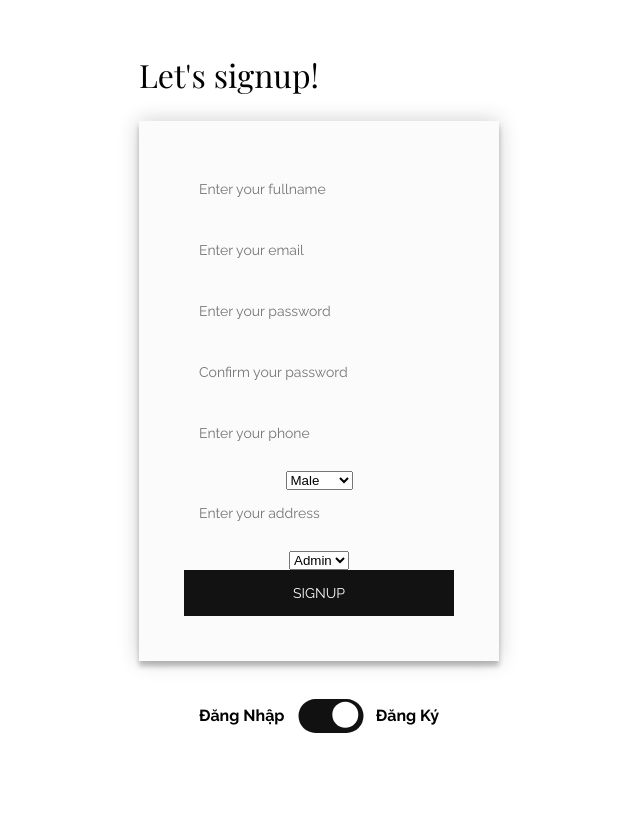
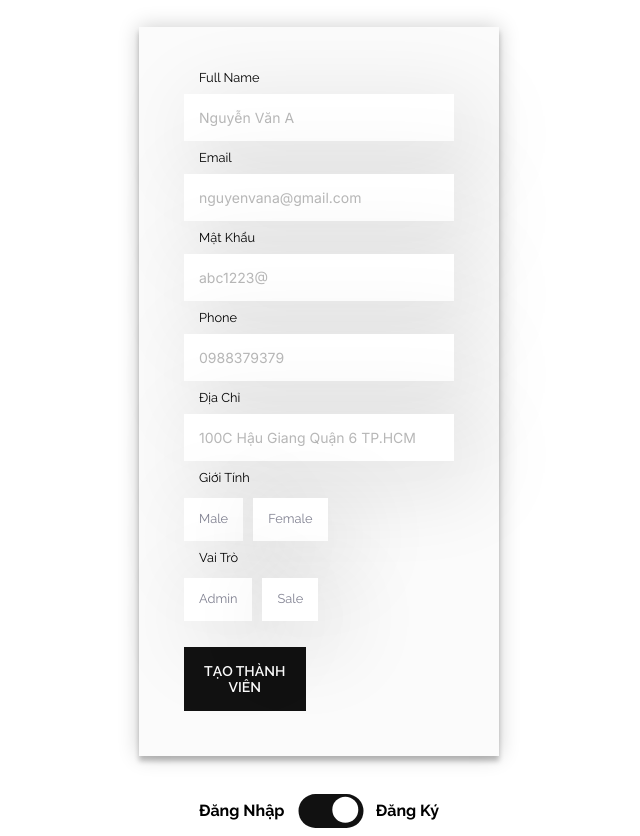
Before and after one commit to alexanderngia/trine-manager, a React (Create React App) app: page / in a window 1280 px wide. Both pictures are taken after a click on the label 652 px from the left and 582 px from the top of the page. Shown: the whole page, without its empty margins (321-961 px from the left). Before the commit the page ends 800 px from the top, so only its background shows below. Built offline with nearby package versions, Linux system fonts and the light colour scheme.

Commit message:
update register

```diff
--- a/src/components/views/auth/index.tsx
+++ b/src/components/views/auth/index.tsx
@@ -1,18 +1,21 @@
 import Login from "components/views/auth/login";
 import Register from "components/views/auth/register";
-import { useAppSelector } from "hooks/useRedux";
-import React, { useState } from "react";
+import { useAppDispatch, useAppSelector } from "hooks/useRedux";
+import React, { useState, useEffect } from "react";
 import { Navigate } from "react-router-dom";
+import { messageActions } from "redux/reducers/messageSlice";
 import styles from "./index.module.scss";
 
 interface AuthenticationProps {}
 
 const Authentication: React.FC<AuthenticationProps> = (props) => {
-  const [signin, setSingin] = useState(true);
+  const [signin, setSignin] = useState(false);
   const { user } = useAppSelector((state) => state.auth);
-
-  const toggle = () => {
-    setSingin(!signin);
+  const { message } = useAppSelector((state) => state.message);
+  const dispatch = useAppDispatch();
+  const toggle = (e: any) => {
+    setSignin(!signin);
+    dispatch(messageActions.clearMessage());
   };
 
   if (user) {
@@ -24,7 +27,7 @@ const Authentication: React.FC<AuthenticationProps> = (props) => {
 
   return (
     <div className={styles["root"]}>
-      {signin ? <Login /> : <Register />}
+      {signin ? <Register /> : <Login />}
 
       <div className={styles["toggle"]}>
         <p>Đăng Nhập</p>
@@ -34,6 +37,7 @@ const Authentication: React.FC<AuthenticationProps> = (props) => {
             className={styles["checkbox"]}
             id="checkbox"
             onClick={toggle}
+            defaultChecked={signin}
           />
           <label htmlFor="checkbox" className={styles["label"]}>
             <span className={styles["ball"]}></span>
--- a/src/components/views/auth/register/index.module.scss
+++ b/src/components/views/auth/register/index.module.scss
@@ -22,84 +22,13 @@
   padding: 45px;
   text-align: center;
   box-shadow: 0 0 20px 0 rgba(0, 0, 0, 0.2), 0 5px 5px 0 rgba(0, 0, 0, 0.24);
-  .input {
-    font-family: $font-p;
-    outline: 0;
-    background: $white;
+  @include formModal();
+  .box {
     width: 100%;
-    border: 0;
-    margin: 0 0 15px;
-    padding: 15px;
-    box-sizing: border-box;
-    font-size: 14px;
-  }
-  button {
-    font-family: $font-p;
-    text-transform: uppercase;
-    outline: 0;
-    background: $black-banner;
-    width: 100%;
-    border: 0;
-    padding: 15px;
-    color: $white;
-    font-size: 14px;
-    transition: all 0.3 ease;
-    cursor: pointer;
-    &:hover,
-    &:active,
-    &:focus {
-      background: $black-head;
-    }
-  }
-  .message {
-    margin: 15px 0 0;
-    color: $black-hover;
-    font-size: 12px;
-    a {
-      color: $black-p;
-      text-decoration: none;
-    }
-  }
-  .register-form {
-    display: none;
   }
 }
 
-.container {
-  position: relative;
-  z-index: 1;
-  max-width: 300px;
-  margin: 0 auto;
-  &:before,
-  &:after {
-    content: "";
-    display: block;
-    clear: both;
-  }
-  .info {
-    margin: 50px auto;
-    text-align: center;
-    h1 {
-      margin: 0 0 15px;
-      padding: 0;
-      font-size: 36px;
-      font-weight: 300;
-      color: #1a1a1a;
-    }
-    span {
-      color: #4d4d4d;
-      font-size: 12px;
-      a {
-        color: #000000;
-        text-decoration: none;
-      }
-      .fa {
-        color: #ef3b3a;
-      }
-    }
-  }
-}
-
+//
 .errMessage {
   margin-bottom: 15px;
   color: red;
--- a/src/components/views/auth/register/index.tsx
+++ b/src/components/views/auth/register/index.tsx
@@ -10,6 +10,7 @@ interface RegisterProps {}
 
 const Register: React.FC<RegisterProps> = (props) => {
   const [successful, setSuccessful] = useState(false);
+
   const { message } = useAppSelector((state) => state.message);
   const dispatch = useAppDispatch();
 
@@ -35,18 +36,10 @@ const Register: React.FC<RegisterProps> = (props) => {
     userEmail: Yup.string()
       .required("Required!")
       .matches(
-        /^[\w-\\.]+@([\w-]+\.)+[\w-]{2,4}$/,
+        /^[\w-.]+@([\w-]+\.)+[\w-]{2,4}$/,
         "Please enter a valid email address!"
       ),
-    userPass: Yup.string()
-      .required("Required!")
-      .matches(
-        /^(?=.*[a-z])(?=.*[A-Z])(?=.*\d)[a-zA-Z\d]{8,}$/,
-        "Minimum eight characters, at least one uppercase letter, one lowercase letter and one number"
-      ),
-    confirmedUserPass: Yup.string()
-      .required("Required!")
-      .oneOf([Yup.ref("userPass"), null], "Password must match!"),
+    userPass: Yup.string().required("Required!"),
     userPhone: Yup.string()
       .required("Required!")
       .matches(
@@ -57,50 +50,8 @@ const Register: React.FC<RegisterProps> = (props) => {
     userAdress: Yup.string().required("Required!"),
     userRole: Yup.string().required("Required!"),
   });
-  // const [userName, setUserName] = useState("");
-  // const [userEmail, setUserEmail] = useState("");
-  // const [userPass, setUserPass] = useState("");
-  // const [userPhone, setUserPhone] = useState("");
-  // const [userGender, setUserGender] = useState("");
-  // const [userAdress, setUserAdress] = useState("");
-  // const [userRole, setUserRole] = useState("");
 
-  // const [errMessage, setErrMessage] = useState("");
-
-  // const dispatch = useAppDispatch();
-
-  // const handleLogin = async (e: { preventDefault: () => void }) => {
-  //   e.preventDefault();
-  //   setErrMessage("");
-
-  //   try {
-  //     let data: any = await authService.handleLoginApi(userEmail, userPass);
-
-  //     // Success Login
-  //     if (data && data.errCode === 0) {
-  //       setErrMessage(data.message);
-  //       // dispatch(authActions.loginSuccess(data.user));
-  //       localStorage.setItem("ACCESS_TOKEN", "TRUE");
-  //       history.push("/dashboard");
-  //     }
-  //     // Fail Login
-  //     if (data && data.errCode !== 0) {
-  //       setErrMessage(data.message);
-  //       // dispatch(authActions.loginFail());
-  //     }
-  //   } catch (error: any) {
-  //     if (error.response) {
-  //       if (error.response.data) {
-  //         setErrMessage(error.response.data.message);
-  //       }
-  //     }
-  //   }
-  // };
-  // const handleSubmit = (e: any) => {
-  //   e.preventDefault();
-  // };
-  const handleRegister = (formValue: any) => {
-    try {
+  const handleRegister = (formValue: any, { resetForm }: any) => {
     const {
       userName,
       userEmail,
@@ -110,7 +61,7 @@ const Register: React.FC<RegisterProps> = (props) => {
       userAdress,
       userRole,
     } = formValue;
-      setSuccessful(false);
+    try {
       dispatch(
         register({
           userName,
@@ -122,9 +73,8 @@ const Register: React.FC<RegisterProps> = (props) => {
           userRole,
         })
       );
-      setSuccessful(true);
+      resetForm({});
     } catch (error) {
-      setSuccessful(false);
       console.log(error);
     }
   };
@@ -140,12 +90,16 @@ const Register: React.FC<RegisterProps> = (props) => {
         >
           {({ values, handleChange }: any) => (
             <Form className={styles["form"]}>
-              {!successful && (
-                <div className={styles["login-form"]}>
+              <div className={styles["container"]}>
+                <span className={styles["box"]}>
+                  <label htmlFor="userName" className={styles["label"]}>
+                    Full Name
+                  </label>
                   <Field
+                    id="userName"
                     className={styles["input"]}
                     type="text"
-                    placeholder="Enter your fullname"
+                    placeholder="Nguyễn Văn A"
                     name="userName"
                     value={values.userName}
                     onChange={(e: any) => handleChange(e)}
@@ -155,12 +109,18 @@ const Register: React.FC<RegisterProps> = (props) => {
                     name="userName"
                     component="div"
                   />
+                </span>
+                <span className={styles["box"]}>
+                  <label htmlFor="userEmail" className={styles["label"]}>
+                    Email
+                  </label>
 
                   <Field
                     className={styles["input"]}
                     type="email"
-                    placeholder="Enter your email"
+                    placeholder="nguyenvana@gmail.com"
                     name="userEmail"
+                    id="userEmail"
                     value={values.userEmail}
                     onChange={(e: any) => handleChange(e)}
                   />
@@ -169,12 +129,18 @@ const Register: React.FC<RegisterProps> = (props) => {
                     name="userEmail"
                     component="div"
                   />
+                </span>
+                <span className={styles["box"]}>
+                  <label htmlFor="userPass" className={styles["label"]}>
+                    Mật Khẩu
+                  </label>
 
                   <Field
                     className={styles["input"]}
                     type="password"
-                    placeholder="Enter your password"
+                    placeholder="abc1223@"
                     name="userPass"
+                    id="userPass"
                     value={values.userPass}
                     onChange={(e: any) => handleChange(e)}
                   />
@@ -183,25 +149,18 @@ const Register: React.FC<RegisterProps> = (props) => {
                     name="userPass"
                     component="div"
                   />
-                  <Field
-                    className={styles["input"]}
-                    type="password"
-                    placeholder="Confirm your password"
-                    name="confirmPass"
-                    value={values.confirmPass}
-                    onChange={(e: any) => handleChange(e)}
-                  />
-                  <ErrorMessage
-                    className={styles["errMess"]}
-                    name="confirmPass"
-                    component="div"
-                  />
+                </span>
+                <span className={styles["box"]}>
+                  <label htmlFor="userPhone" className={styles["label"]}>
+                    Phone
+                  </label>
 
                   <Field
                     className={styles["input"]}
                     type="phone"
-                    placeholder="Enter your phone"
+                    placeholder="0988379379"
                     name="userPhone"
+                    id="userPhone"
                     value={values.userPhone}
                     onChange={(e: any) => handleChange(e)}
                   />
@@ -210,28 +169,17 @@ const Register: React.FC<RegisterProps> = (props) => {
                     name="userPhone"
                     component="div"
                   />
-                  <Field
-                    className={styles["select"]}
-                    id="gender"
-                    name="userGender"
-                    component="select"
-                    value={values.userGender}
-                    onChange={(e: any) => handleChange(e)}
-                  >
-                    <option value="1">Male</option>
-                    <option value="0">Female</option>
-                  </Field>
-                  <ErrorMessage
-                    className={styles["errMess"]}
-                    name="userGender"
-                    component="div"
-                  />
-
+                </span>
+                <span className={styles["box"]}>
+                  <label htmlFor="userAdress" className={styles["label"]}>
+                    Địa Chỉ
+                  </label>
                   <Field
                     className={styles["input"]}
                     type="text"
-                    placeholder="Enter your address"
+                    placeholder="100C Hậu Giang Quận 6 TP.HCM"
                     name="userAdress"
+                    id="userAdress"
                     value={values.userAdress}
                     onChange={(e: any) => handleChange(e)}
                   />
@@ -240,44 +188,81 @@ const Register: React.FC<RegisterProps> = (props) => {
                     name="userAdress"
                     component="div"
                   />
-
+                </span>
+                <span className={styles["box"]}>
+                  <p>Giới Tính</p>
+                  <div className={styles["container-checkbox"]}>
+                    <label htmlFor="Male" className={styles["checkbox"]}>
                       <Field
-                    className={styles["select"]}
-                    id="role"
+                        type="radio"
+                        id="Male"
+                        name="userGender"
+                        value="1"
+                      ></Field>
+                      <span>
+                        <p>Male</p>
+                      </span>
+                    </label>
+                    <label htmlFor="Female" className={styles["checkbox"]}>
+                      <Field
+                        type="radio"
+                        id="Female"
+                        name="userGender"
+                        value="0"
+                      ></Field>
+                      <span>
+                        <p>Female</p>
+                      </span>
+                    </label>
+                    <ErrorMessage
+                      className={styles["errMess"]}
+                      name="userGender"
+                      component="div"
+                    />
+                  </div>
+                </span>
+                <span className={styles["box"]}>
+                  <p>Vai Trò</p>
+                  <div className={styles["container-checkbox"]}>
+                    <label htmlFor="Admin" className={styles["checkbox"]}>
+                      <Field
+                        type="radio"
+                        id="Admin"
                         name="userRole"
-                    component="select"
-                    value={values.userRole}
-                    onChange={(e: any) => handleChange(e)}
-                  >
-                    <option value="1">Admin</option>
-                    <option value="2">Sale</option>
-                  </Field>
+                        value="ADMIN"
+                      ></Field>
+                      <span>
+                        <p>Admin</p>
+                      </span>
+                    </label>
+                    <label htmlFor="Sale" className={styles["checkbox"]}>
+                      <Field
+                        type="radio"
+                        id="Sale"
+                        name="userRole"
+                        value="SALE"
+                      ></Field>
+                      <span>
+                        <p>Sale</p>
+                      </span>
+                    </label>
                     <ErrorMessage
                       className={styles["errMess"]}
                       name="userRole"
                       component="div"
                     />
+                  </div>
+                </span>
+              </div>
+              <p className={styles["message"]}>{message}</p>
 
-                  {/* <p className={styles["errMessage"]}>{errMessage}</p> */}
-                  <button type="submit">Signup</button>
+              <div className={styles["button-container"]}>
+                <button type="submit">Tạo Thành Viên</button>
               </div>
-              )}
             </Form>
           )}
         </Formik>
       </div>
-      {message && (
-        <div className="form-group">
-          <div
-            className={
-              successful ? "alert alert-success" : "alert alert-danger"
-            }
-            role="alert"
-          >
-            {message}
-          </div>
-        </div>
-      )}
     </div>
   );
 };
```
Lines whose indentation alone changed are shown as unchanged.
